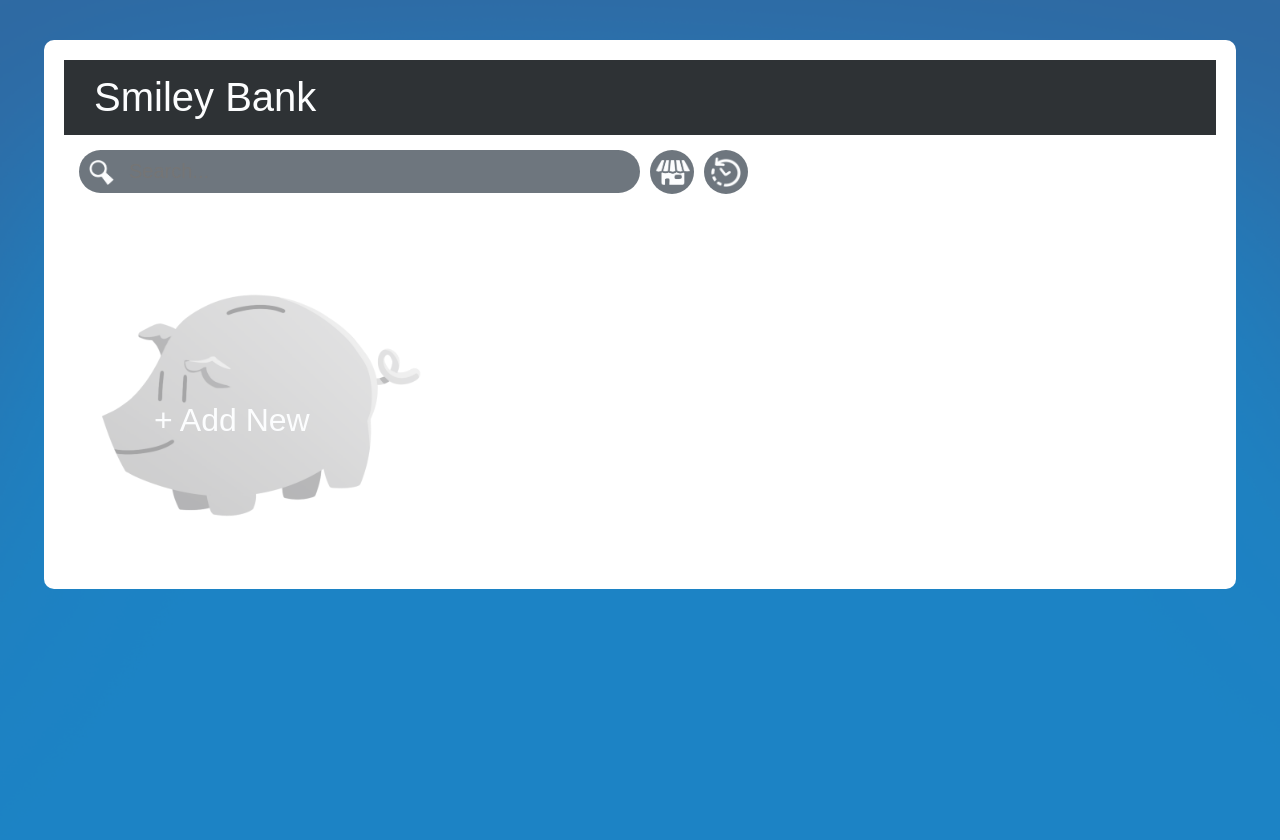
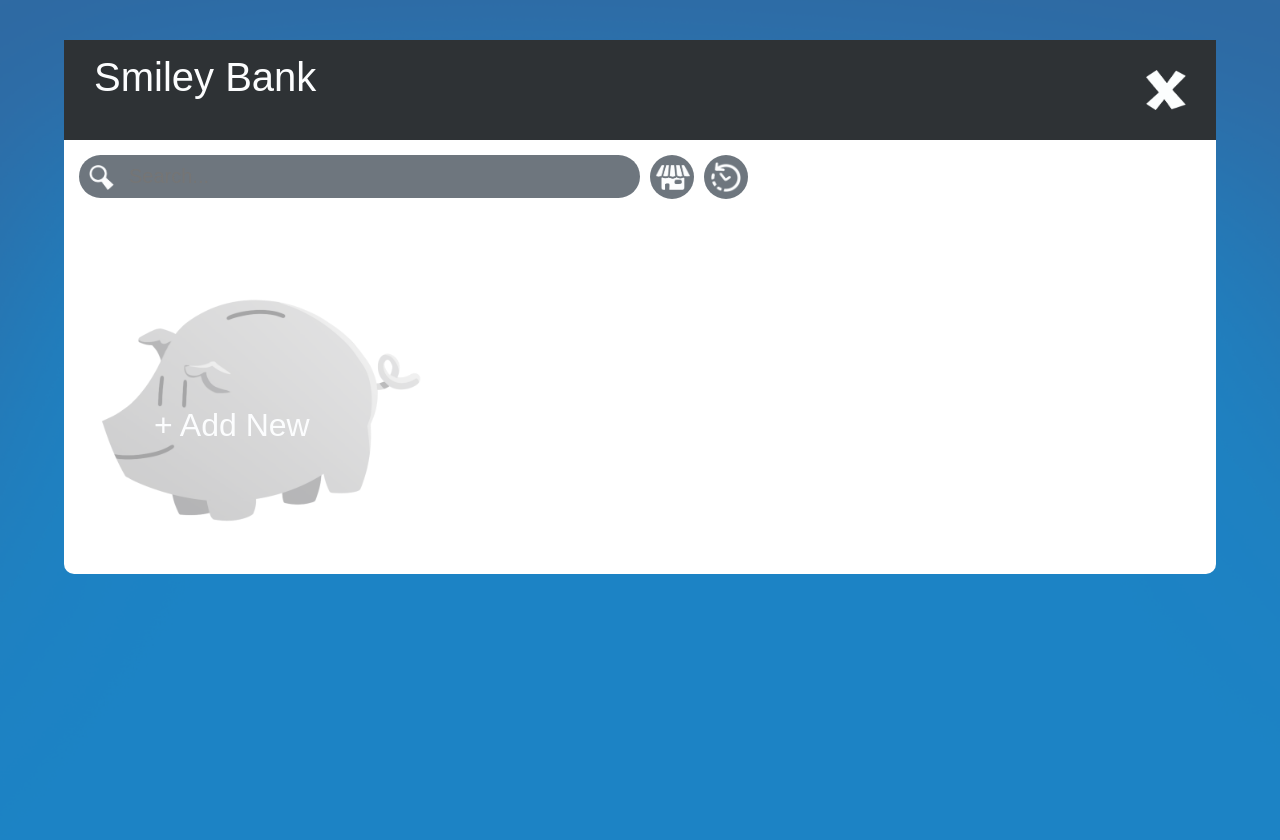
Before and after one commit to braydenminifie/smiley_bank, a Flask app: page / in a window 1280 px wide. Run offline with Flask 3, Linux system fonts and the light colour scheme; some web fonts are replaced.

Commit message:
Added functionless 'X' button, & removed padding from page wrapper.

```diff
--- a/app/static/css/styles.css
+++ b/app/static/css/styles.css
@@ -2,7 +2,15 @@
 header {
     overflow: hidden;
     background-color: #2e3235;
+    display: flex;
 
+}
+
+#top_right_x {
+    height: 40px;
+    width: 40px;
+    margin-left: auto;
+    padding: 30px;
 }
 
 .heading {
@@ -265,7 +273,6 @@ body {
     max-width: 90%;
     margin: 40px auto;
     background-color: white;
-    padding: 20px;
     border-radius: 10px;
 
 }
--- a/app/templates/home.html
+++ b/app/templates/home.html
@@ -13,6 +13,7 @@
     <div class="page_wrapper">
     <header>
         <div class = "heading">Smiley Bank</div>
+        <img src = "../static/X_topright.png" id = top_right_x>
     </header>
 
     <main>
```
Also changed, not shown: app/static/X_topright.png (added).
